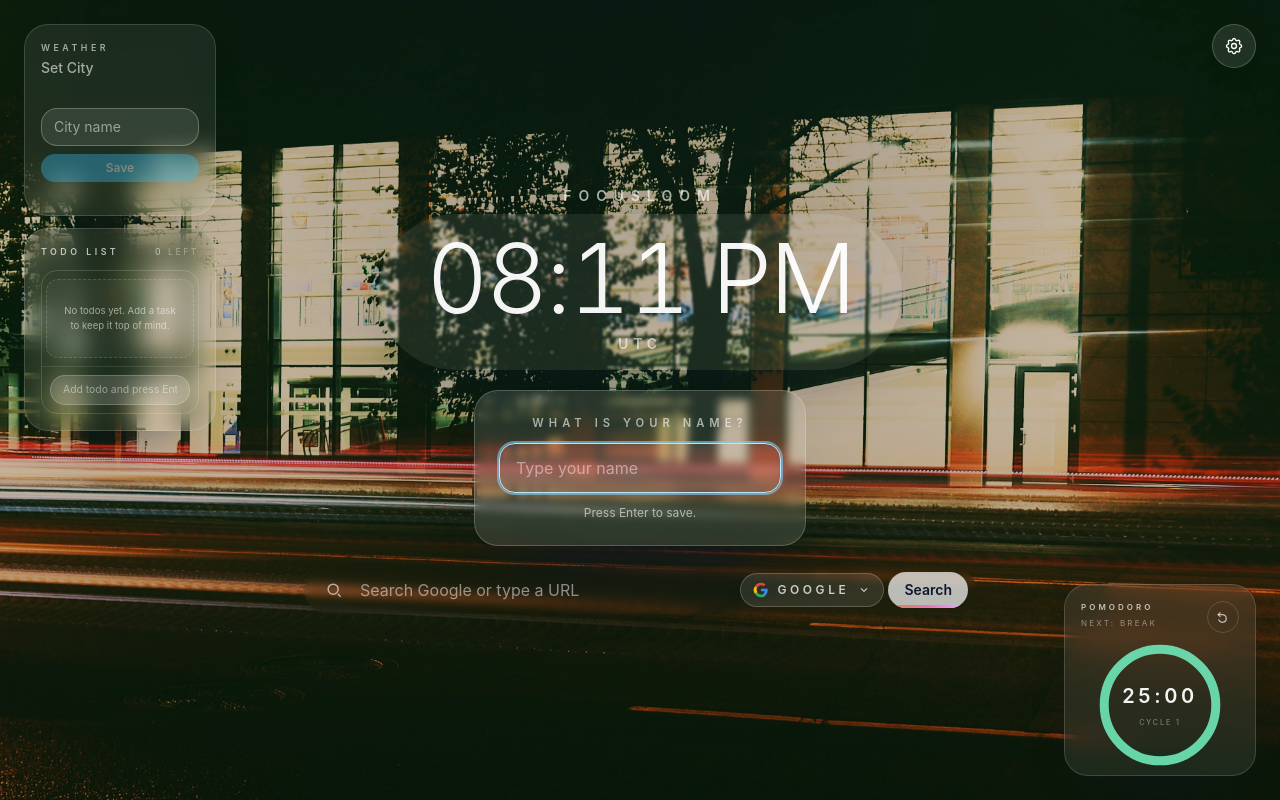
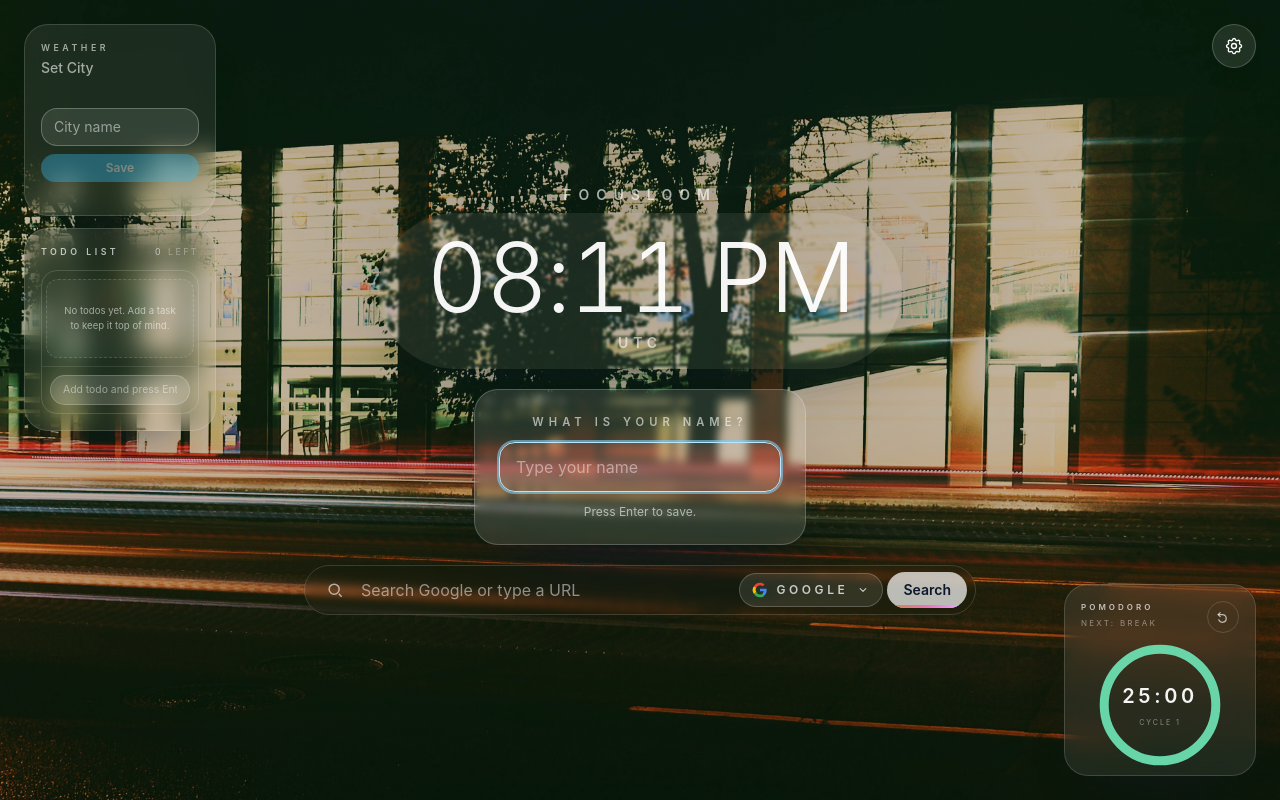
Before and after one commit to Mahdirnj/Browser-Tab-Focus, a React (Vite) app: page / in a window 1280 px wide. Built offline with nearby package versions, Linux system fonts and the light colour scheme.

Commit message:
Added border to the search bar

```diff
--- a/src/components/SearchBar.jsx
+++ b/src/components/SearchBar.jsx
@@ -248,7 +248,7 @@ export function SearchBar() {
       onSubmit={handleSubmit}
       className="relative mx-auto w-full max-w-2xl"
     >
-      <div className="flex items-center rounded-full bg-white/12 pl-5 pr-2 text-white shadow-[0_25px_50px_-25px_rgba(15,23,42,0.65)] backdrop-blur-sm transition-[background-color,backdrop-filter] duration-500 ease-out focus-within:bg-white/20 focus-within:backdrop-blur-[14px]">
+      <div className="flex items-center rounded-full border border-white/15 bg-white/12 pl-5 pr-2 text-white shadow-[0_25px_50px_-25px_rgba(15,23,42,0.65)] backdrop-blur-sm transition-[background-color,backdrop-filter,border-color] duration-500 ease-out focus-within:border-white/30 focus-within:bg-white/20 focus-within:backdrop-blur-[14px]">
         <span className="text-white/60">
           <svg
             xmlns="http://www.w3.org/2000/svg"
```
